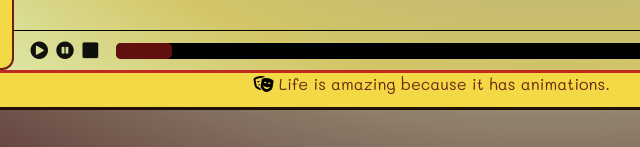
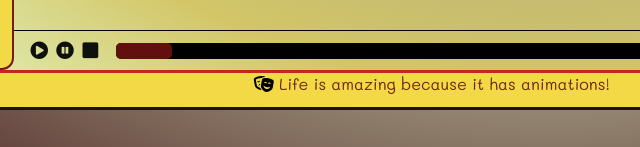
Before and after one commit to MariaM08/kanr-CLIW, a plain HTML site: page index.html in a window 1280 px wide. Shown: the part 650-797 px from the top of the page, 87-727 px from the left. Drawn offline with Linux system fonts and the light colour scheme.

Commit message:
Update index.html

```diff
--- a/index.html
+++ b/index.html
@@ -134,7 +134,7 @@
     <div class="footer">
       <div class="instructions">
         <span><i class="fas fa-theater-masks"></i></span>
-        <p id="footerMessage">Life is amazing because it has animations.</p>
+        <p id="footerMessage">Life is amazing because it has animations!</p>
       </div>
       <div class="links">
         <p>We have inspired from: <a href="http://cssanimate.com/" target="_blank">here.</a></p>
```
